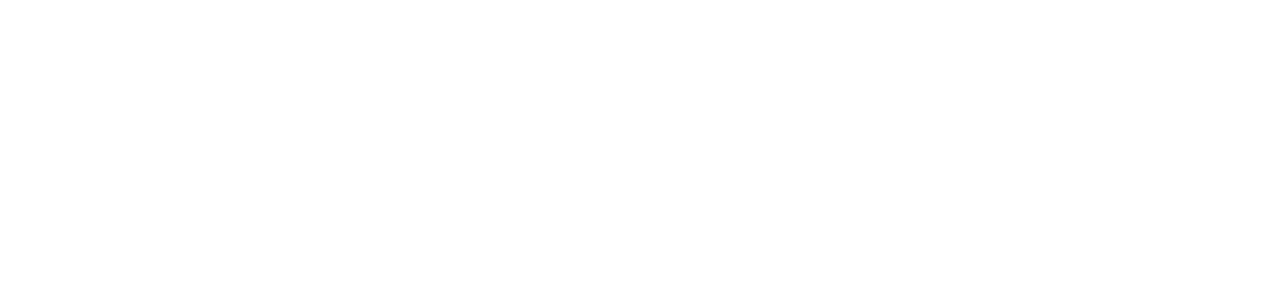
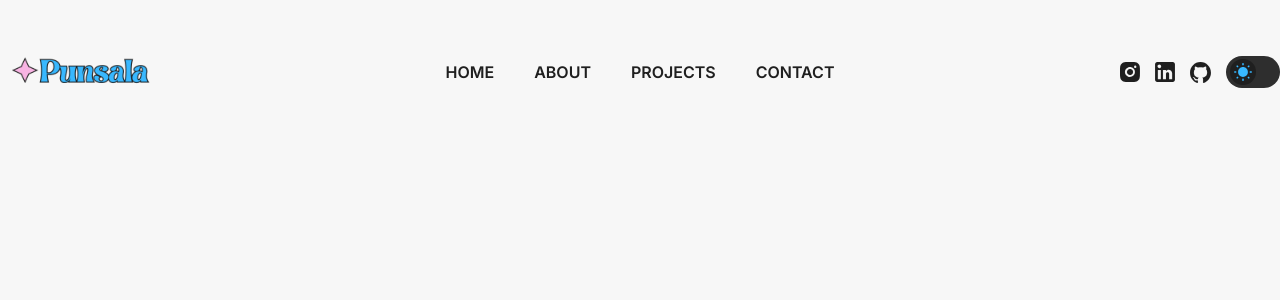
Before and after one commit to MAGHPMallawaarachchi/punsala-portfolio, a Next.js app: page / in a window 1280 px wide. Shown: the top 300 px of the page. Built offline with nearby package versions, Linux system fonts and the light colour scheme.

Commit message:
Add theme provider

```diff
--- a/app/globals.css
+++ b/app/globals.css
@@ -1,5 +1,4 @@
 @import url("https://fonts.googleapis.com/css2?family=Inter:wght@400;500;600;700;800&display=swap");
-
 
 @tailwind base;
 @tailwind components;
--- a/app/layout.tsx
+++ b/app/layout.tsx
@@ -1,7 +1,15 @@
 import './globals.css'
-import type { Metadata } from 'next'
 import { Inter } from 'next/font/google'
 import localFont from 'next/font/local'
+import { ThemeSwitcher } from '@/components/ThemeSwitcher'
+import { ThemeProvider } from './theme-provider'
+import Link from 'next/link'
+import Image from 'next/image'
+import { NavLinks } from '@/constants'
+import Instagram from '@/components/icons/Instagram'
+import Linkedin from '@/components/icons/Linkedin'
+import Github from '@/components/icons/Github'
+import Moon from '@/components/icons/Moon'
 
 const brasika = localFont({
   src: '../public/fonts/brasika-display.otf',
@@ -10,9 +18,9 @@
 
 const inter = Inter({ subsets: ['latin'] })
 
-export const metadata: Metadata = {
-  title: 'Create Next App',
-  description: 'Generated by create next app',
+export const metadata = {
+  title: 'Punsala',
+  description: 'personal portfolio',
 }
 
 export default function RootLayout({
@@ -22,7 +30,42 @@
 }) {
   return (
     <html lang="en" className={`${brasika.variable} font-serif`}>
-      <body className={inter.className}>{children}</body>
+        <body className='justify-center w-full h-screen dark:bg-dark bg-light'>
+          <ThemeProvider attribute="class" defaultTheme="system" enableSystem>
+          <nav className='flex items-center justify-between mx-auto pt-14 max-w-7xl'>
+            <Link href='/'>
+                <Image
+                    src='/images/logo.png'
+                    alt='logo'
+                    width={160}
+                    height={30}
+                />
+            </Link>
+            <ul className='flex gap-[10px] text-dark dark:text-light '>
+                {NavLinks.map((link)=>(
+                    <Link href={link.href} key={link.key} className='px-[15px] py-[4px] uppercase text-[16px] font-semibold'>
+                        {link.text}
+                    </Link>
+                ))}
+            </ul>
+            <div className='flex flex-row gap-[15px] items-center'>
+                <a href="https://www.instagram.com/punsalaa_/" key="Instagram" target="_blank" rel="noopener noreferrer">
+                    <Instagram/>
+                </a>
+                <a href="https://www.linkedin.com/in/punsala/" key="Linkedin" target="_blank" rel="noopener noreferrer">
+                    <Linkedin/>
+                </a>
+                <a href="https://github.com/MAGHPMallawaarachchi" key="Github" target="_blank" rel="noopener noreferrer">
+                    <Github/>
+                </a>
+
+                <ThemeSwitcher/>
+
+            </div>
+          </nav>
+          <main>{children}</main>
+        </ThemeProvider>
+        </body>
     </html>
   )
 }
--- a/app/page.tsx
+++ b/app/page.tsx
@@ -2,8 +2,8 @@
 
 export default function Home() {
   return (
-    <div>
+      <section>
 
-    </div>
+      </section>
   )
 }
--- /dev/null
+++ b/app/theme-provider.tsx
@@ -0,0 +1,8 @@
+"use client"
+import * as React from "react";
+import { ThemeProvider as NextThemesProvider } from "next-themes";
+import type { ThemeProviderProps } from "next-themes/dist/types";
+
+export function ThemeProvider({ children, ...props }: ThemeProviderProps) {
+  return <NextThemesProvider {...props}>{children}</NextThemesProvider>;
+}
--- /dev/null
+++ b/components/ThemeSwitcher.tsx
@@ -0,0 +1,49 @@
+"use client";
+import { useState, useEffect } from "react";
+import { useTheme } from "next-themes";
+import Moon from "./icons/Moon";
+import Sun from "./icons/Sun";
+
+export const ThemeSwitcher = () => {
+  const [mounted, setMounted] = useState(false);
+  const { theme, setTheme } = useTheme();
+
+  useEffect(() => {
+    setMounted(true);
+  }, []);
+
+  if (!mounted) {
+    return null;
+  }
+
+  const circleStyle = {
+    backgroundColor: theme === "light" ? "#F7F7F7" : "#1F1F1F",
+  };
+
+  const labelStyle = {
+    backgroundColor: theme === "light" ? "#E2E2E2" : "#2E2E2E",
+    color: theme === "light" ? "#38B8FF" : "#F8B4E3",
+  };
+
+  return (
+    <label
+      htmlFor="check"
+      className="bg-gray relative w-[54px] h-[32px] rounded-full flex items-center"
+      style={labelStyle}
+    >
+      <input
+        type="checkbox"
+        id="check"
+        className="sr-only peer"
+        checked={theme === "dark"}
+        onChange={() => setTheme(theme === "dark" ? "light" : "dark")}
+      />
+      <span
+        className="w-[26px] h-[26px] absolute rounded-full left-1 top-1/2 transform -translate-y-1/2 peer-checked:left-6 transition-all duration-500 flex items-center justify-center"
+        style={circleStyle}
+      >
+        {theme === "dark" ? <Moon /> : <Sun />}
+      </span>
+    </label>
+  );
+};
--- /dev/null
+++ b/constants/index.ts
@@ -0,0 +1,6 @@
+export const NavLinks = [
+    { href: '/', key: 'Home', text: 'Home' },
+    { href: '/', key: 'About', text: 'About' },
+    { href: '/', key: 'Projects', text: 'Projects' },
+    { href: '/', key: 'Contact', text: 'Contact' },
+];
--- a/package.json
+++ b/package.json
@@ -15,6 +15,7 @@
     "@types/react-dom": "18.2.7",
     "autoprefixer": "10.4.15",
     "next": "13.4.13",
+    "next-themes": "^0.2.1",
     "postcss": "8.4.27",
     "react": "18.2.0",
     "react-dom": "18.2.0",
--- a/tailwind.config.ts
+++ b/tailwind.config.ts
@@ -6,19 +6,21 @@
     './components/**/*.{js,ts,jsx,tsx,mdx}',
     './app/**/*.{js,ts,jsx,tsx,mdx}',
   ],
+  darkMode: ["class"],
   theme: {
     extend: {
       fontFamily:{
         serif: ['var(--font-brasika)', 'serif'],
       },
       colors: {
-        'light-theme': '#F7F7F7',
-        'dark-theme': '#1F1F1F',
+        'light': '#F7F7F7',
+        'dark': '#1F1F1F',
         'pink': '#F8B4E3',
         'blue': '#38B8FF',
         'green': '#41C177',
         'light-blue': '#CEEEFF',
         'gray': '#2E2E2E',
+        'light-gray': '#E2E2E2',
       },
       screens: {
         'xs': '400px',
```
Also changed, not shown: 1 other file (tests, documents, lock files or other folders).
